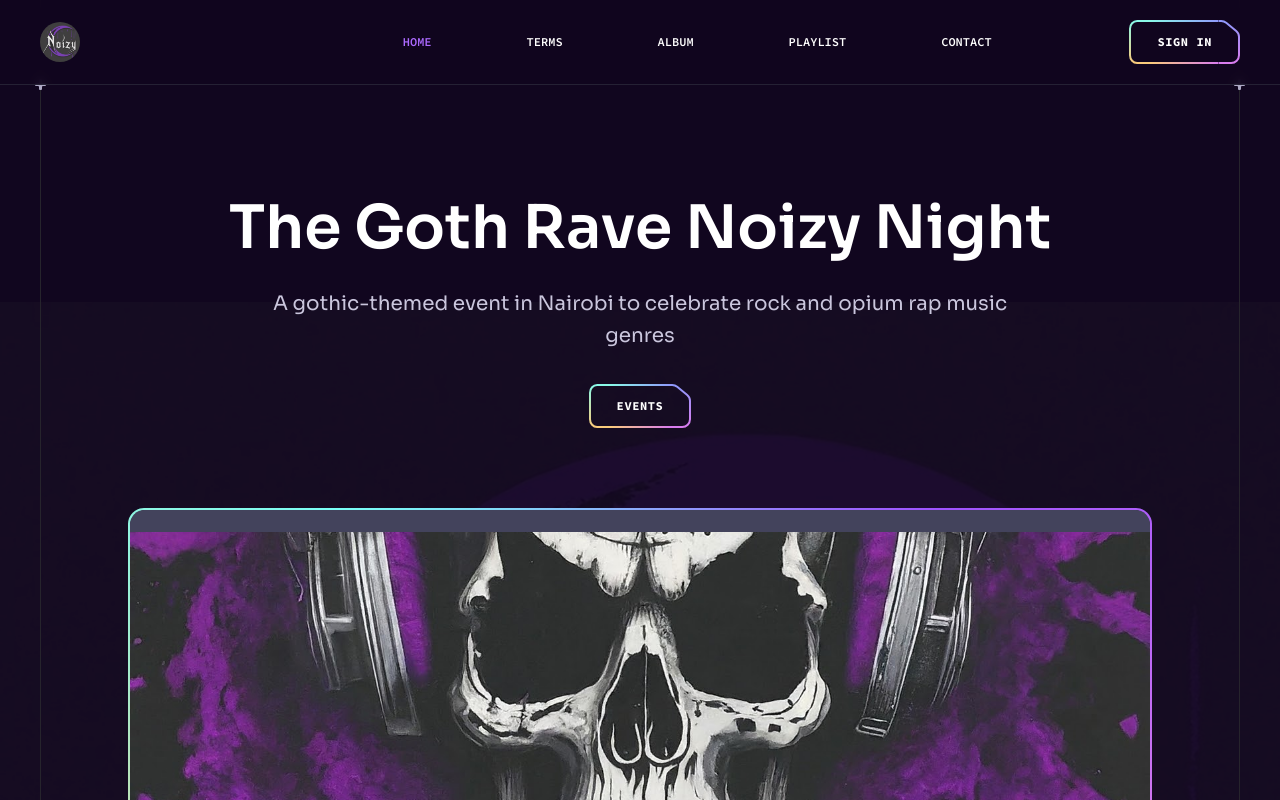
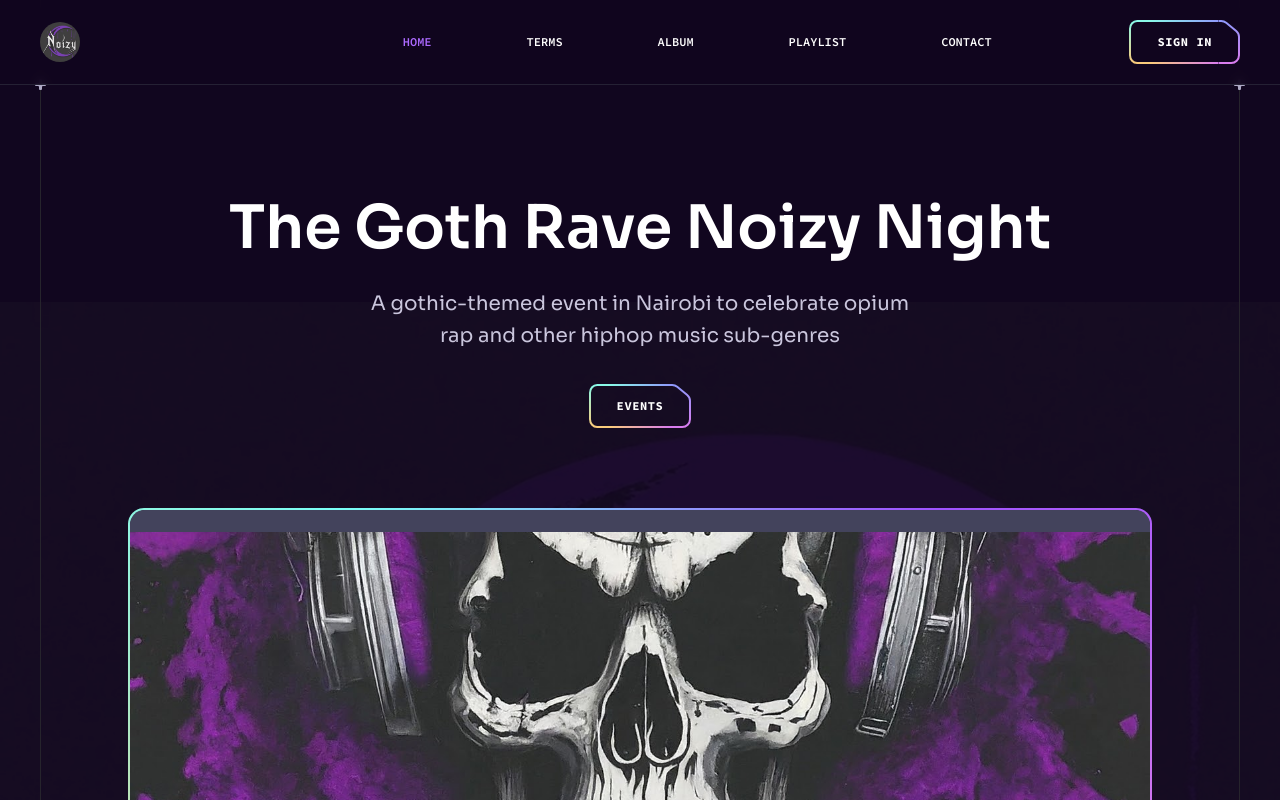
Before and after one commit to jeffRnR/noizy, a React (Vite) app: page / in a window 1280 px wide. Shown: the top 800 px of the page. Built offline with nearby package versions, Linux system fonts and the light colour scheme.

Commit message:
ui changes

```diff
--- a/src/components/Hero.jsx
+++ b/src/components/Hero.jsx
@@ -42,9 +42,9 @@ const Hero = () => {
               ></img> */}
             </span>
           </h1>
-          <p className="body-1 max-w-3xl mx-auto mb-6 text-n-2 lg:mb-8">
-            A gothic-themed event in Nairobi to celebrate rock and opium rap
-            music genres
+          <p className="body-1 max-w-xl mx-auto mb-6 text-n-2 lg:mb-8">
+            A gothic-themed event in Nairobi to celebrate opium rap and other
+            hiphop music sub-genres
           </p>
           <Button href="#events">Events</Button>
         </div>
--- a/src/pages/TicketPurchase.jsx
+++ b/src/pages/TicketPurchase.jsx
@@ -7,6 +7,7 @@ import { GradientLight } from "../components/design/Benefits";
 import ClipPath from "../assets/svg/ClipPath";
 import { processPayment, updateTicketCount } from "../backend/PaymentServices";
 import { benefitCard3 } from "../assets";
+import Header from "../components/Header";
 
 // Simulated purchased tickets (for example purposes)
 const purchasedTickets = {
@@ -41,10 +42,12 @@ const TicketPurchase = () => {
     return <div>Event not found</div>;
   } else {
     return (
+      <>
+        <Header />
         <Section id="ticket-purchase">
-        <div className="container relative z-2 ">
+          <div className="container relative z-2 mt-12 ">
             <Heading
-            className="md:max-w-md lg:max-w-2xl"
+              className="md:max-w-md lg:max-w-2xl h1"
               title={`Purchase Tickets for ${event.title}`}
               tag="Tickets"
             />
@@ -58,7 +61,9 @@ const TicketPurchase = () => {
                   className="relative z-2 flex flex-col min-h-[25rem]
                 p-[2.4rem] justify-start "
                 >
-                <h5 className="h3 mb-10 font-bold font-sans">{event.title}</h5>
+                  <h5 className="h3 mb-10 font-bold font-sans">
+                    {event.title}
+                  </h5>
                   <p
                     className="body-1 text-[15px] text-n-1/80 font-code
                   font-semibold uppercase mb-2"
@@ -155,6 +160,7 @@ const TicketPurchase = () => {
             </div>
           </div>
         </Section>
+      </>
     );
   }
 };
```
Lines whose indentation alone changed are shown as unchanged.
